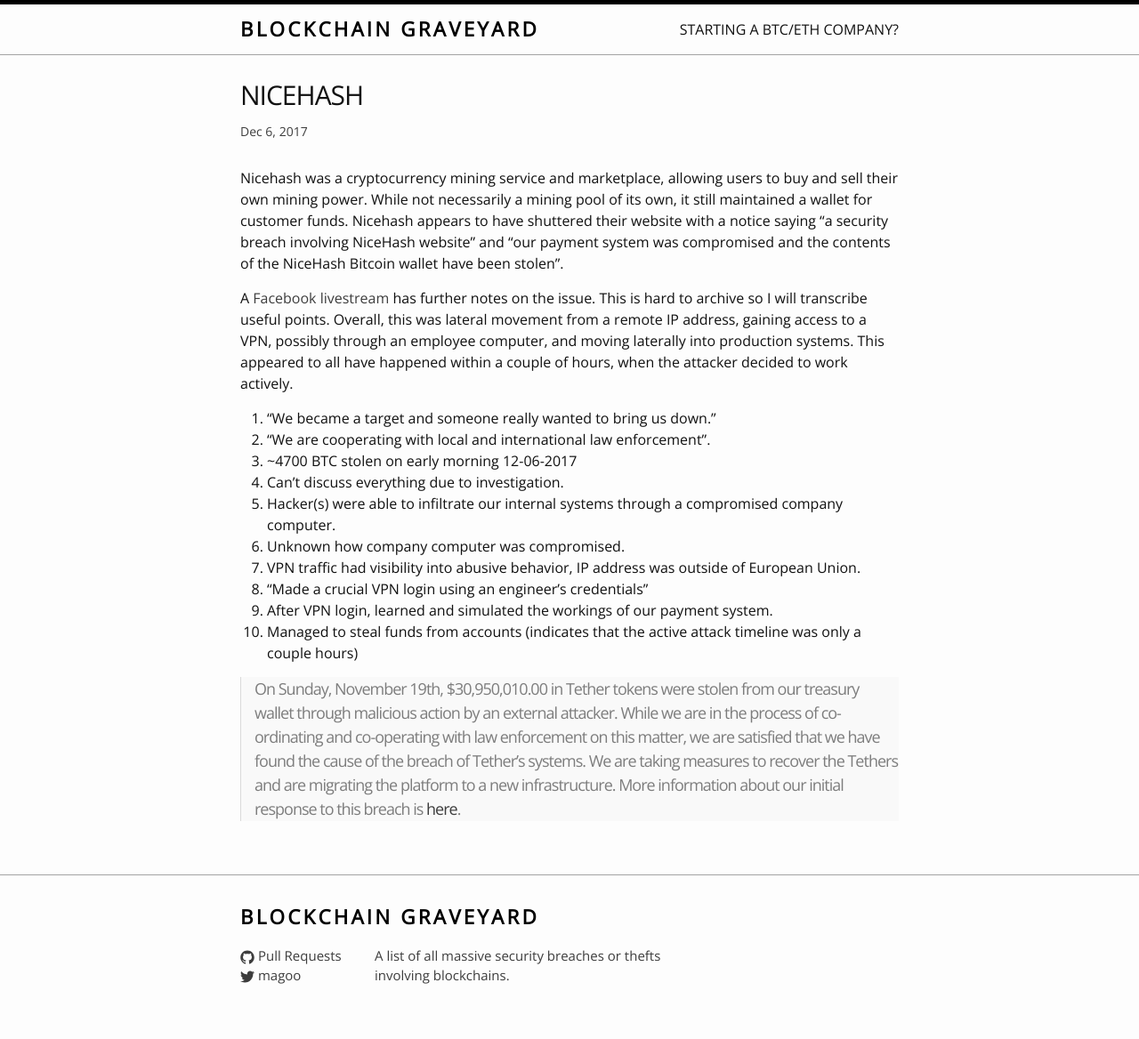
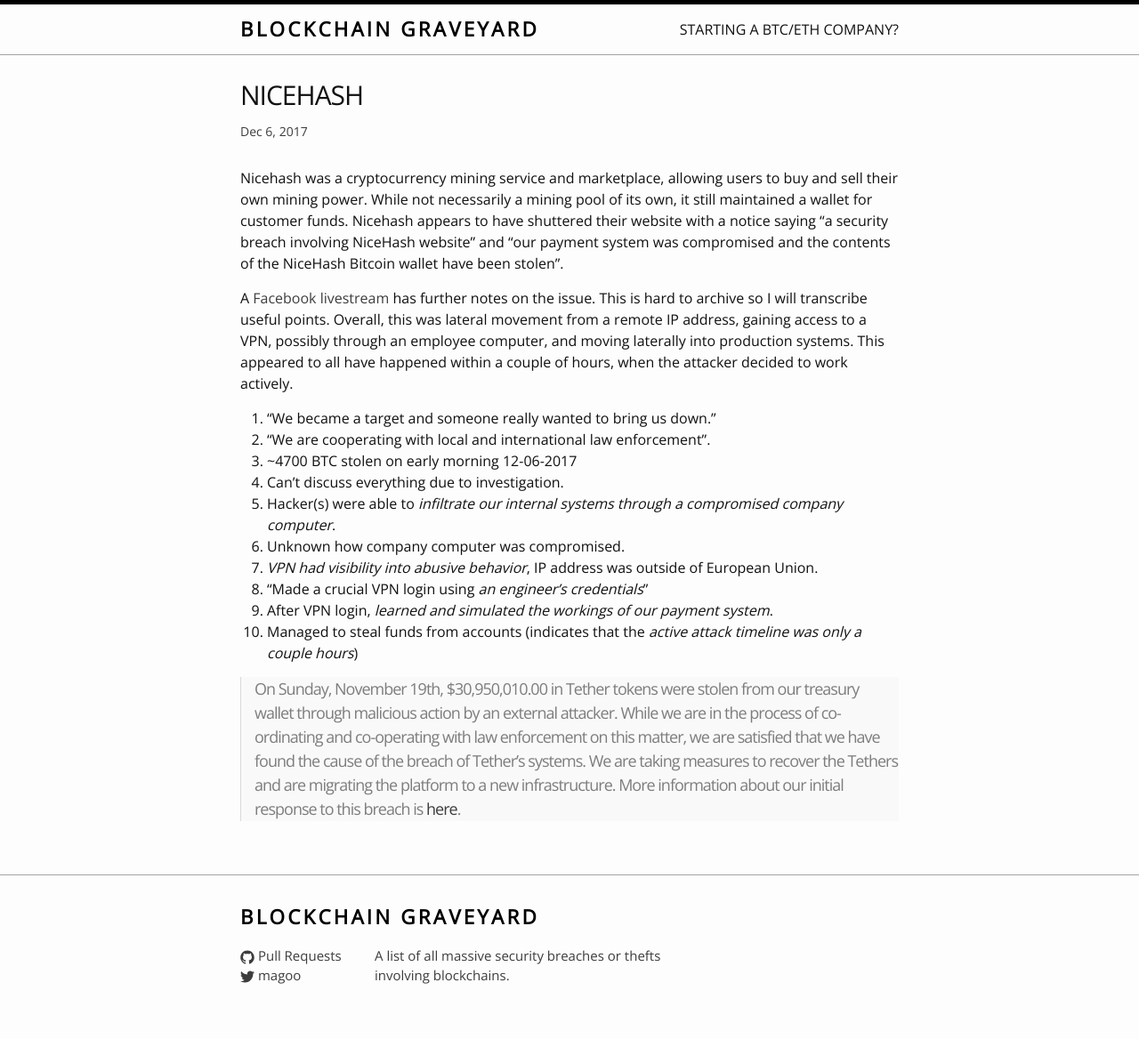
Before and after one commit to magoo/Blockchain-Graveyard, a Jekyll site: the page built from _posts/2017-12-06-nicehash.markdown, in a window 1280 px wide. Shown: the whole page at 89% size. Built offline with Jekyll 4.4.1, drawn with Linux system fonts in a browser that asks for light colours; nearby versions of some CDN libraries.

Commit message:
More nicehash updates

```diff
--- a/_posts/2017-12-06-nicehash.markdown
+++ b/_posts/2017-12-06-nicehash.markdown
@@ -13,12 +13,12 @@
 2. "We are cooperating with local and international law enforcement".
 3. ~4700 BTC stolen on early morning 12-06-2017
 4. Can't discuss everything due to investigation.
-5. Hacker(s) were able to infiltrate our internal systems through a compromised company computer.
+5. Hacker(s) were able to *infiltrate our internal systems through a compromised company computer*.
 5. Unknown how company computer was compromised.
-6. VPN traffic had visibility into abusive behavior, IP address was outside of European Union.
-7. "Made a crucial VPN login using an engineer's credentials"
-8. After VPN login, learned and simulated the workings of our payment system.
-9. Managed to steal funds from accounts (indicates that the active attack timeline was only a couple hours)
+6. *VPN had visibility into abusive behavior*, IP address was outside of European Union.
+7. "Made a crucial VPN login using *an engineer's credentials*"
+8. After VPN login, *learned and simulated the workings of our payment system*.
+9. Managed to steal funds from accounts (indicates that the *active attack timeline was only a couple hours*)
 
 
 > On Sunday, November 19th, $30,950,010.00 in Tether tokens were stolen from our treasury wallet through malicious action by an external attacker. While we are in the process of co-ordinating and co-operating with law enforcement on this matter, we are satisfied that we have found the cause of the breach of Tether’s systems. We are taking measures to recover the Tethers and are migrating the platform to a new infrastructure. More information about our initial response to this breach is [here](https://tether.to/tether-critical-announcement/).
```
